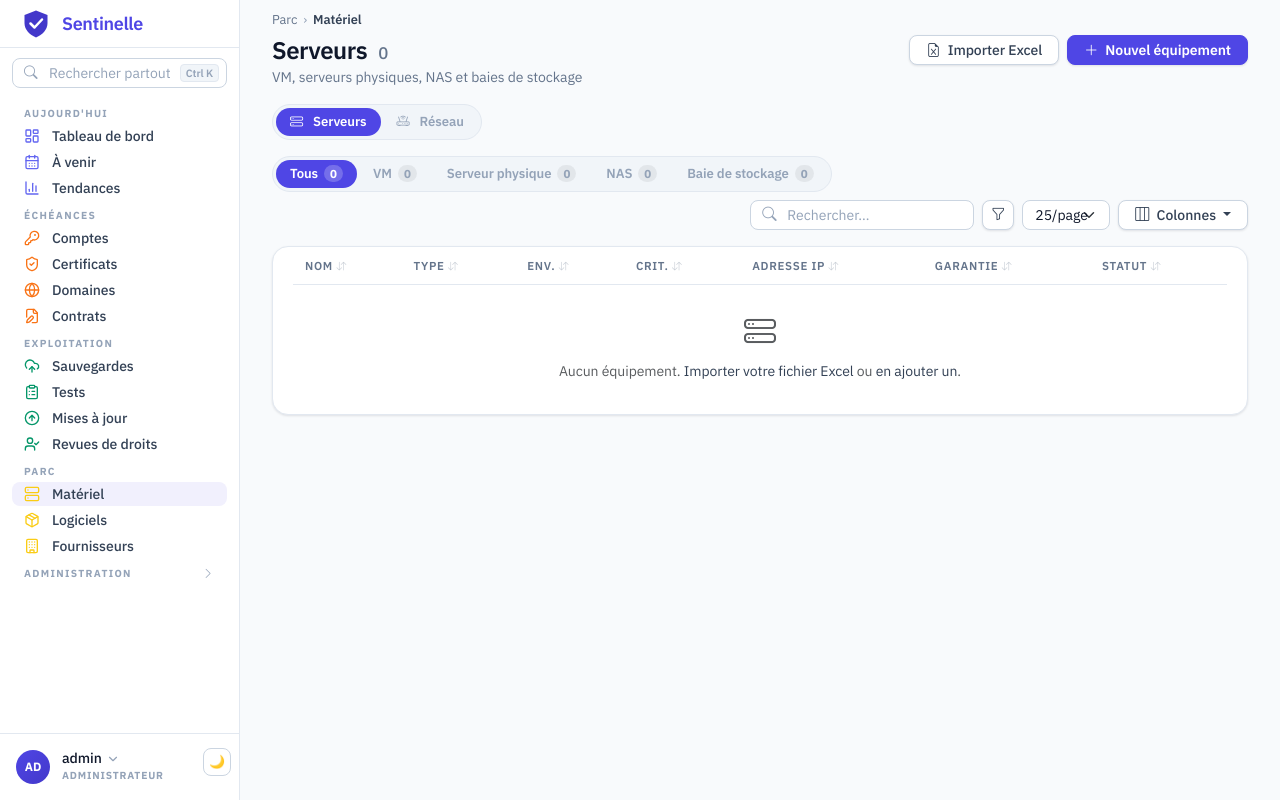
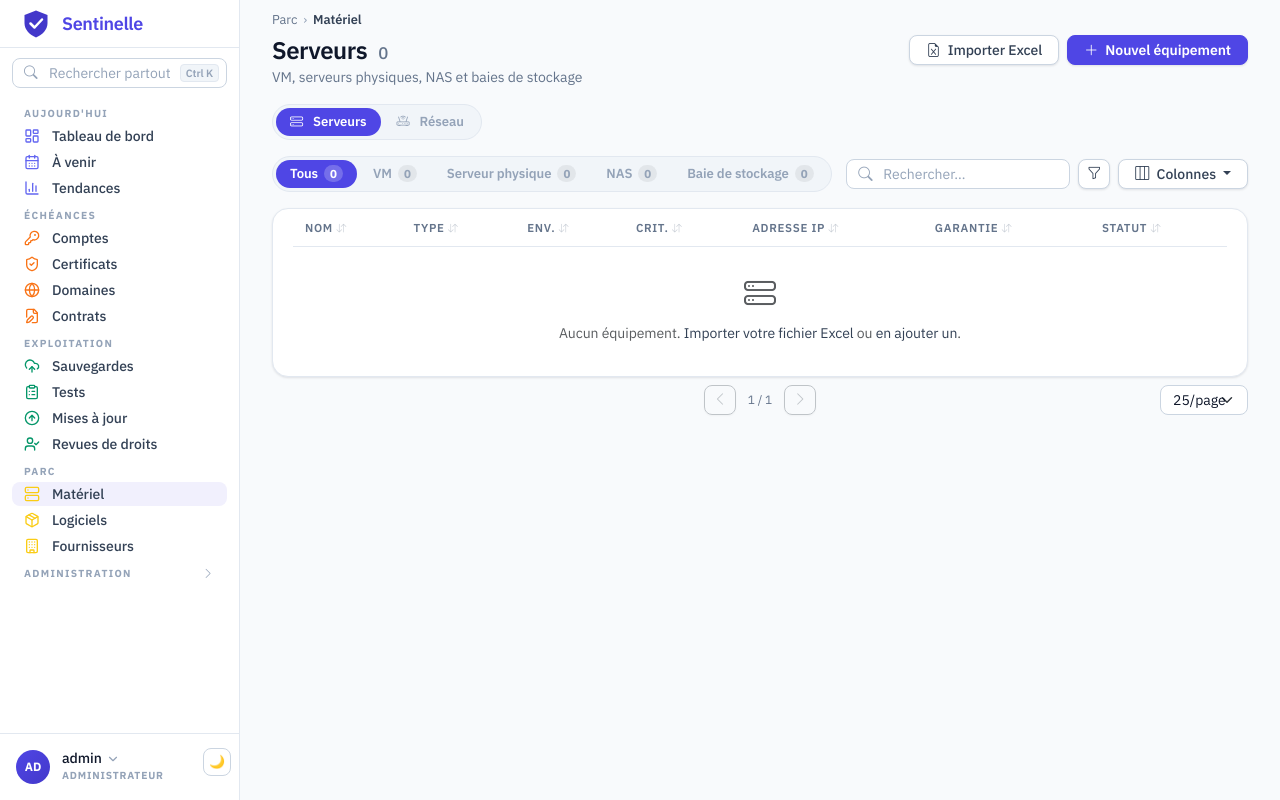
Before and after one commit to cparfait/sentinelle, a Flask app: page /inventory/ in a window 1280 px wide. Run offline with Flask 3, Linux system fonts and the light colour scheme; a user stored in the database is signed in; data comes from the database, SQL or seed files in the repository; data that the repository does not hold is empty; parts of the project's set-up code (start-up, migrations or seed data) failed here and were passed over; some libraries are stand-ins or nearby versions.

Commit message:
Matériel : lignes par page sous le tableau, pagination toujours affichée
Le sélecteur quitte la barre d'outils pour la droite de la barre de
pagination, qui s'affiche même sur une seule page ; il soumet toujours le
formulaire de filtres via form=. Le partial de pagination gagne deux options
(pagination_toujours, pagination_droite), sans effet sur les autres listes.

Co-Authored-By: Claude Fable 5.1 <noreply@anthropic.com>

```diff
--- a/app/static/css/style.css
+++ b/app/static/css/style.css
@@ -2628,6 +2628,8 @@ input[type="datetime-local"]::-webkit-calendar-picker-indicator:hover { opacity:
 .pagination-nav { display: flex; align-items: center; gap: 4px; justify-self: center; }
 .pagination-nav .pagination-info { padding: 0 8px; }
 .pagination-nav .btn.disabled { opacity: 0.4; }
+/* Troisieme colonne de la barre : le selecteur de lignes par page, cale a droite. */
+.pagination-droite { justify-self: end; }
 
 /* ==========================================================================
    BARRE DE LISTE : recherche a icone (224 px), segments de type, pastilles
--- a/app/templates/_pagination.html
+++ b/app/templates/_pagination.html
@@ -1,6 +1,8 @@
 {# Contrôles de pagination. Variables : page, pages, et si la vue les fournit
-   total (nombre d'éléments) et per_page. Préserve les filtres (ex. q). #}
-{% if pages and pages > 1 %}
+   total (nombre d'éléments) et per_page. Préserve les filtres (ex. q).
+   `pagination_toujours` : la barre s'affiche même sur une seule page ;
+   `pagination_droite` : un bloc capturé rendu à droite (ex. lignes par page). #}
+{% if pages and (pages > 1 or pagination_toujours) %}
 {% set base_args = request.args.to_dict() %}
 <nav class="pagination-bar" aria-label="Pagination">
     <span class="pagination-info">
@@ -25,6 +27,6 @@
         <span class="btn btn-outline-secondary btn-icon disabled" aria-hidden="true"><i class="bi bi-chevron-right"></i></span>
         {% endif %}
     </span>
-    <span></span>
+    <span class="pagination-droite">{{ pagination_droite if pagination_droite is defined }}</span>
 </nav>
 {% endif %}
--- a/app/templates/inventory/list.html
+++ b/app/templates/inventory/list.html
@@ -50,7 +50,7 @@
 {% with active=famille %}{% include '_inventory_nav.html' %}{% endwith %}
 
 {% set status_choices = STATUS_LABELS.items() | list %}
-<form method="GET">
+<form method="GET" id="invFilters">
     <input type="hidden" name="kind" value="{{ kind }}">
     <input type="hidden" name="famille" value="{{ famille }}">
     <input type="hidden" name="sort" value="{{ sort }}">
@@ -76,10 +76,6 @@
                 <i class="bi bi-funnel"></i>{% if active_filters %} <span class="badge bg-primary">{{ active_filters }}</span>{% endif %}
             </button>
             {% if q or active_filters %}<a href="{{ url_for('inventory.list', famille=famille, kind=kind) }}" class="btn btn-ghost" title="Effacer la recherche"><i class="bi bi-x-lg me-1"></i>Effacer</a>{% endif %}
-            <select name="per_page" class="form-select inv-perpage" onchange="this.form.submit()" title="Lignes par page">
-                {% for n in per_page_choices %}<option value="{{ n }}" {{ 'selected' if per_page == n }}>{{ n }}/page</option>{% endfor %}
-                <option value="all" {{ 'selected' if per_page is none }}>Tous</option>
-            </select>
             <div class="dropdown">
                 <button class="btn btn-outline-secondary dropdown-toggle" type="button" data-bs-toggle="dropdown" data-bs-auto-close="outside">
                     <i class="bi bi-layout-three-columns me-1"></i> Colonnes
@@ -243,6 +239,16 @@
         </table>
     </div>
 </div>
+{# Le sélecteur « lignes par page » vit sous le tableau, à droite de la barre de
+   pagination (toujours affichée ici, même sur une seule page) ; il soumet le
+   formulaire de filtres via son attribut form= (Dom 2026-09-23). #}
+{% set pagination_toujours = true %}
+{% set pagination_droite %}
+<select name="per_page" form="invFilters" class="form-select inv-perpage" onchange="this.form.submit()" title="Lignes par page">
+    {% for n in per_page_choices %}<option value="{{ n }}" {{ 'selected' if per_page == n }}>{{ n }}/page</option>{% endfor %}
+    <option value="all" {{ 'selected' if per_page is none }}>Tous</option>
+</select>
+{% endset %}
 {% include '_pagination.html' %}
 
 <script>
```
